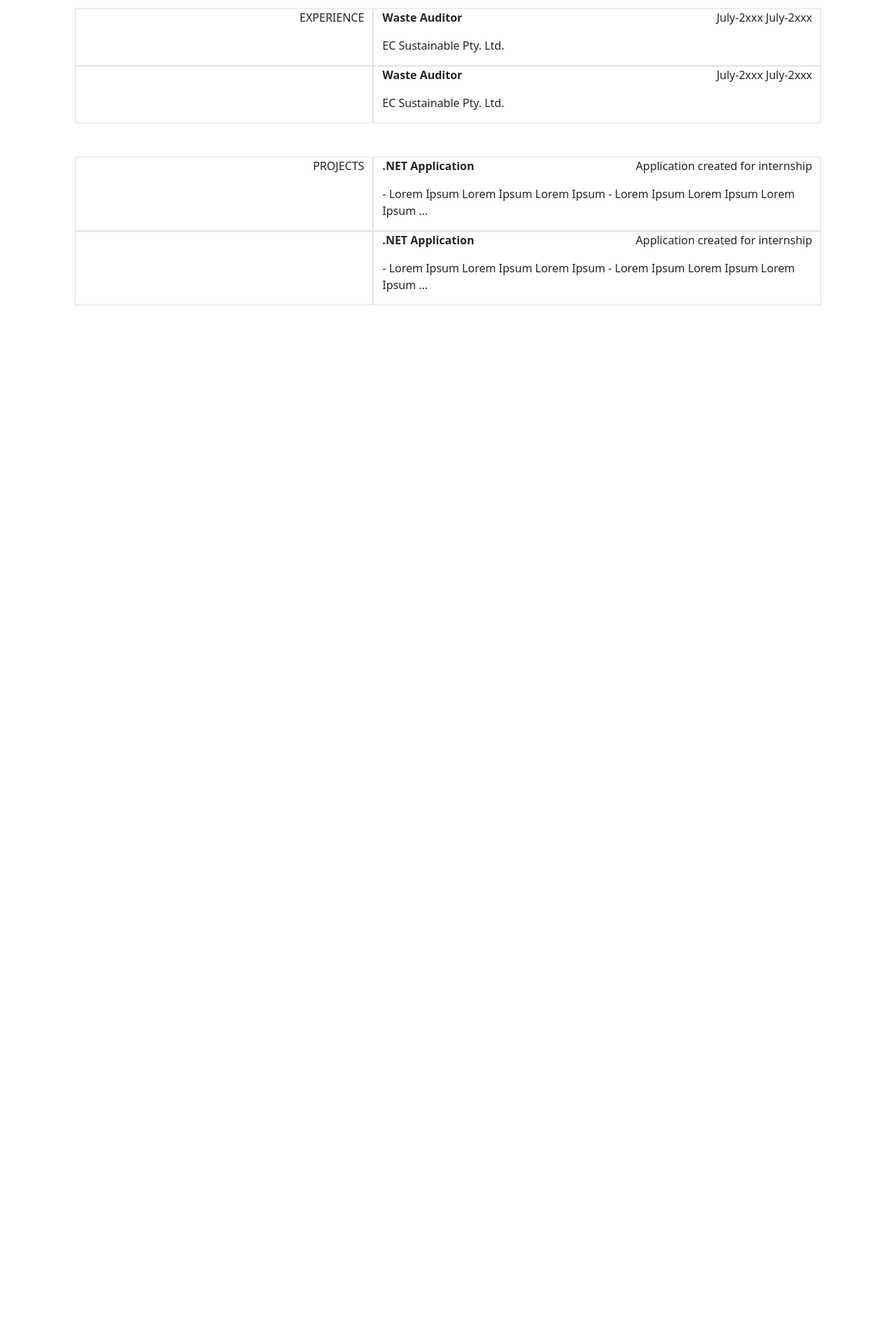
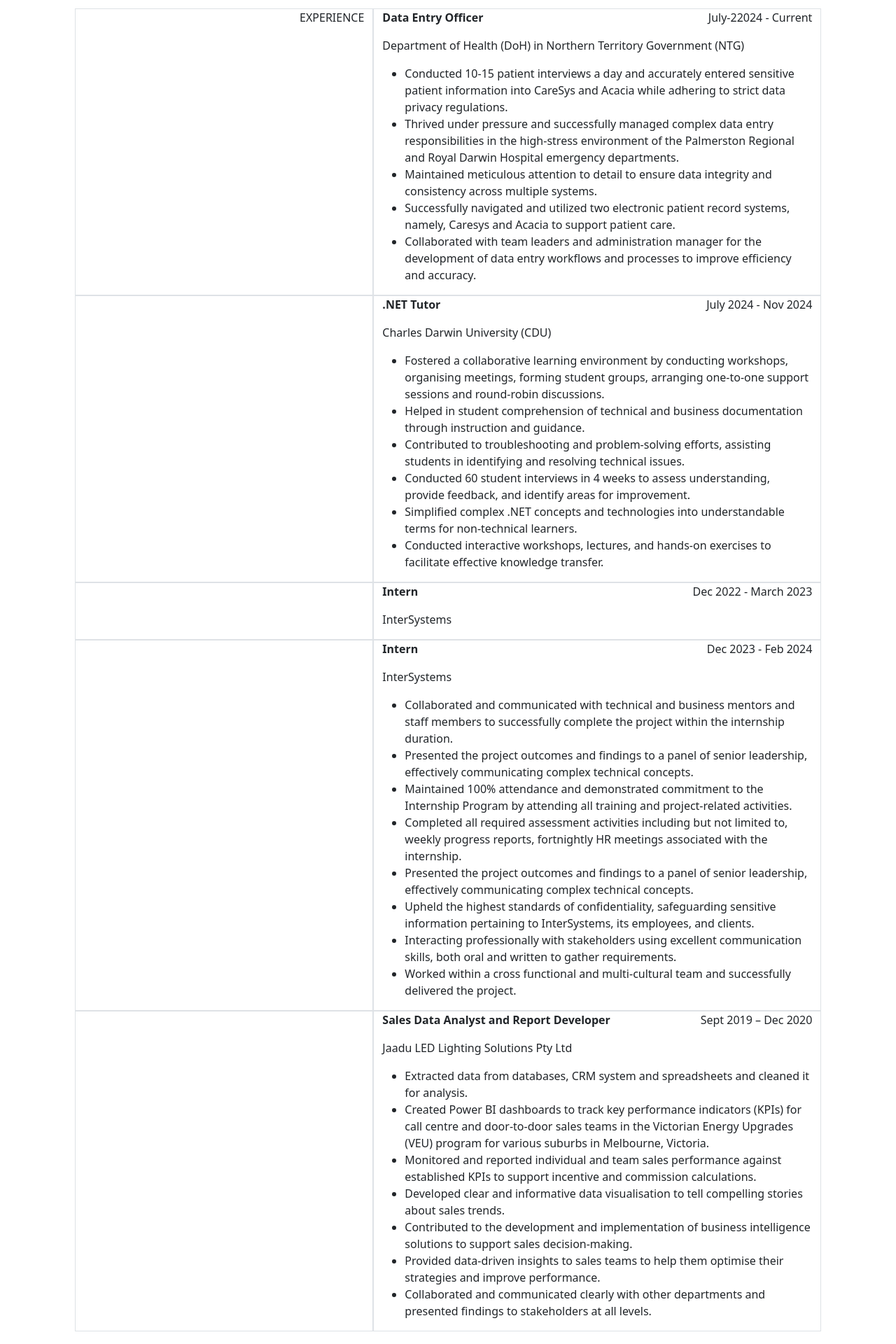
Before and after one commit to gshiva53/gshiva53.github.io, an Angular app in the folder portfolio-website/: page / in a window 1280 px wide. Shown: the part 940-2860 px from the top of the page at 70% size. Before the commit the page ends 1376 px from the top, so only its background shows below. Built offline with nearby package versions, Linux system fonts and the light colour scheme.

Commit message:
[MODIFY]: Complete experiences section

```diff
--- a/portfolio-website/src/app/experience/experience.component.html
+++ b/portfolio-website/src/app/experience/experience.component.html
@@ -4,4 +4,9 @@
         <p class="text-end ms-auto">{{time}}</p>
     </div>
     <p>{{company}}</p>
+    <ul>
+        @for (duty of duties; track duty.duty) {
+          <li>{{ duty.duty }}</li>
+        }
+      </ul>
 </div>
--- a/portfolio-website/src/app/experience/experience.component.ts
+++ b/portfolio-website/src/app/experience/experience.component.ts
@@ -11,4 +11,5 @@
   @Input() position = "";
   @Input() time = "";
   @Input() company = "";
+  @Input() duties: { duty: string }[] = [];
 }
--- a/portfolio-website/src/app/experiences/experiences.component.html
+++ b/portfolio-website/src/app/experiences/experiences.component.html
@@ -4,14 +4,35 @@
             EXPERIENCE
         </div>
         <div class="col-sm-6 border">
-            <experience [position]="position1" [time]="time1" [company]="company1">
+            <experience [position]="position1" [time]="time1" [company]="company1" [duties]="duties1">
             </experience>
         </div>
     </div>
     <div class="row justify-content-center">
         <div class="col-sm-4 border"></div>
         <div class="col-sm-6 border">
-            <experience [position]="position1" [time]="time1" [company]="company1">
+            <experience [position]="position2" [time]="time2" [company]="company2" [duties]="duties2">
+            </experience>
+        </div>
+    </div>
+    <div class="row justify-content-center">
+        <div class="col-sm-4 border"></div>
+        <div class="col-sm-6 border">
+            <experience [position]="position3" [time]="time3" [company]="company3" >
+            </experience>
+        </div>
+    </div>
+    <div class="row justify-content-center">
+        <div class="col-sm-4 border"></div>
+        <div class="col-sm-6 border">
+            <experience [position]="position4" [time]="time4" [company]="company4" [duties]="duties4">
+            </experience>
+        </div>
+    </div>
+    <div class="row justify-content-center">
+        <div class="col-sm-4 border"></div>
+        <div class="col-sm-6 border">
+            <experience [position]="position5" [time]="time5" [company]="company5" [duties]="duties5">
             </experience>
         </div>
     </div>
--- a/portfolio-website/src/app/experiences/experiences.component.ts
+++ b/portfolio-website/src/app/experiences/experiences.component.ts
@@ -11,7 +11,57 @@
   styleUrl: './experiences.component.css'
 })
 export class ExperiencesComponent {
-  position1 = "Waste Auditor";
-  time1 = "July-2xxx July-2xxx";
-  company1 = "EC Sustainable Pty. Ltd.";
+  position1 = "Data Entry Officer";
+  time1 = "July-22024 - Current";
+  company1 = "Department of Health (DoH) in Northern Territory Government (NTG)";
+  duties1: {duty:string}[] = [
+    { duty: "Conducted 10-15 patient interviews a day and accurately entered sensitive patient information into CareSys and Acacia while adhering to strict data privacy regulations." },
+    { duty: "Thrived under pressure and successfully managed complex data entry responsibilities in the high-stress environment of the Palmerston Regional and Royal Darwin Hospital emergency departments."},
+    { duty: "Maintained meticulous attention to detail to ensure data integrity and consistency across multiple systems." },
+    { duty: "Successfully navigated and utilized two electronic patient record systems, namely, Caresys and Acacia to support patient care." },
+    { duty: "Collaborated with team leaders and administration manager for the development of data entry workflows and processes to improve efficiency and accuracy."}
+  ];
+
+  position2 = ".NET Tutor";
+  time2 = "July 2024 - Nov 2024";
+  company2 = "Charles Darwin University (CDU)";
+  duties2: {duty:string}[] = [
+    { duty: "Fostered a collaborative learning environment by conducting workshops, organising meetings, forming student groups, arranging one-to-one support sessions and round-robin discussions."},
+    { duty: "Helped in student comprehension of technical and business documentation through instruction and guidance."},
+    { duty: "Contributed to troubleshooting and problem-solving efforts, assisting students in identifying and resolving technical issues."},
+    { duty: "Conducted 60 student interviews in 4 weeks to assess understanding, provide feedback, and identify areas for improvement."},
+    { duty: "Simplified complex .NET concepts and technologies into understandable terms for non-technical learners."},
+    { duty: "Conducted interactive workshops, lectures, and hands-on exercises to facilitate effective knowledge transfer."},
+  ];
+
+  position3 = "Intern";
+  time3 = "Dec 2022 - March 2023";
+  company3 = "InterSystems";
+
+  position4 = "Intern";
+  time4 = "Dec 2023 - Feb 2024";
+  company4 = "InterSystems";
+  duties4: { duty: string }[] = [
+    {duty: "Collaborated and communicated with technical and business mentors and staff members to successfully complete the project within the internship duration."},
+    {duty: "Presented the project outcomes and findings to a panel of senior leadership, effectively communicating complex technical concepts."},
+    {duty: "Maintained 100% attendance and demonstrated commitment to the Internship Program by attending all training and project-related activities."},
+    {duty: "Completed all required assessment activities including but not limited to, weekly progress reports, fortnightly HR meetings associated with the internship."},
+    {duty: "Presented the project outcomes and findings to a panel of senior leadership, effectively communicating complex technical concepts."},
+    {duty: "Upheld the highest standards of confidentiality, safeguarding sensitive information pertaining to InterSystems, its employees, and clients."},
+    {duty: "Interacting professionally with stakeholders using excellent communication skills, both oral and written to gather requirements."},
+    {duty: "Worked within a cross functional and multi-cultural team and successfully delivered the project."},
+  ];
+
+  position5 = "Sales Data Analyst and Report Developer";
+  time5 = "Sept 2019 – Dec 2020";
+  company5 = "Jaadu LED Lighting Solutions Pty Ltd";
+  duties5: {duty: string}[] = [
+    { duty: "Extracted data from databases, CRM system and spreadsheets and cleaned it for analysis. " },
+    { duty: "Created Power BI dashboards to track key performance indicators (KPIs) for call centre and door-to-door sales teams in the Victorian Energy Upgrades (VEU) program for various suburbs in Melbourne, Victoria." },
+    { duty: "Monitored and reported individual and team sales performance against established KPIs to support incentive and commission calculations." },
+    { duty: "Developed clear and informative data visualisation to tell compelling stories about sales trends." },
+    { duty: "Contributed to the development and implementation of business intelligence solutions to support sales decision-making. " },
+    { duty: "Provided data-driven insights to sales teams to help them optimise their strategies and improve performance." },
+    { duty: "Collaborated and communicated clearly with other departments and presented findings to stakeholders at all levels." },
+  ];
 }
```
Also changed, not shown: 1 other file (tests, documents, lock files or other folders).
